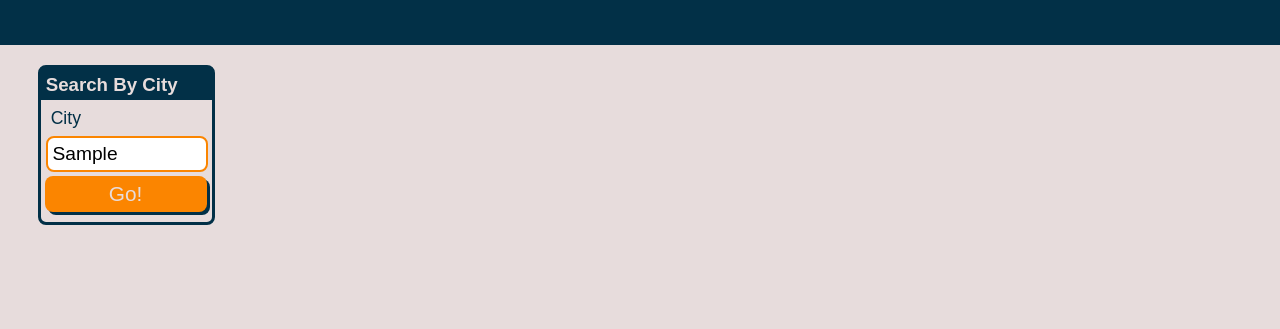
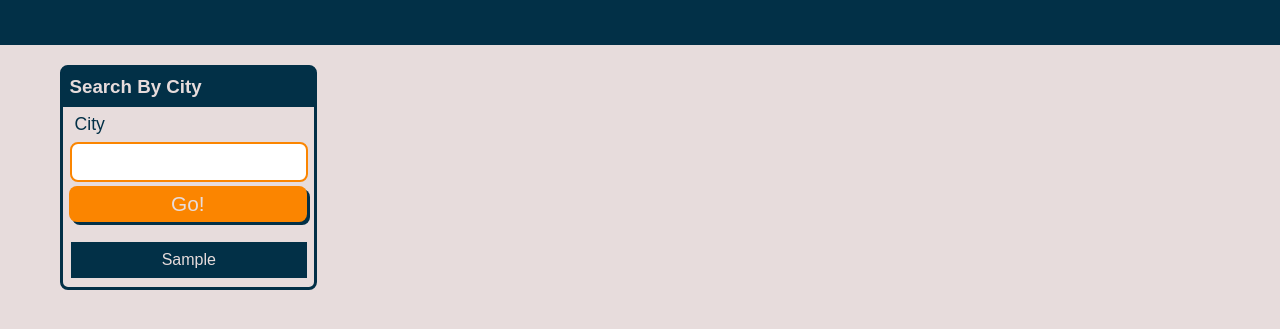
Before and after one commit to CaseyDeriso/Weather-Dashboard, a plain HTML site: page index.html in a window 1280 px wide. Both pictures are taken after typing "Sample" into the empty fields and a click on the button "Go!". Shown: the part 149-478 px from the top of the page. Drawn offline with Linux system fonts and the light colour scheme; no server answers.

Commit message:
added search history items and auto-loaded last searched city

```diff
--- a/Assets/CSS/style.css
+++ b/Assets/CSS/style.css
@@ -162,11 +162,20 @@
     color: var(--primary);
     background-color: var(--dark);
     padding: 2.5%;
-    border-radius: calc(.18rem - 1px) calc(.18rem - 1px) 0 0;
+    border-radius:  var(--border-radius) var(--border-radius) 0 0;
+    box-shadow: 0 0 .5px 3px var(--dark);
   }
 
   .card-body {
     padding: 2.5%;
+  }
+
+  .card-link {
+    color: var(--primary);
+    background-color: var(--dark);
+    padding: 2.5%;
+    margin-bottom: 2px;
+    border: 1.5px solid var(--primary);
   }
 
   /* FORM */
@@ -202,6 +211,14 @@
   /* FONT UTILS */
   .text-uppercase {
     text-transform: uppercase;
+  }
+
+  .text-align-left {
+    text-align: left;
+  }
+
+  .text-align-center {
+    text-align: center;
   }
 
 
--- a/Assets/JS/Script.js
+++ b/Assets/JS/Script.js
@@ -1,14 +1,37 @@
 // get reference Dom elements
+const searchHistEl = document.getElementById("search-history")
 const cityFormEl = document.getElementById("city-form");
 const cityInputEl = document.getElementById("city");
 const currentWeatherEl = document.getElementById("current-weather");
 const apiKey = "5f561ad30edf570bba6252977997c67c";
 
+// create the past 5 searches array
+let wdSearchHist = [];
+
+
+
 const formSumbitHandler = function (event) {
   event.preventDefault();
+  // get the search parameter
   let city = cityInputEl.value.trim();
+  // clear the contianer
+  cityInputEl.value = ''
+  // check if text was typed before button was pressed
   if (city) {
+    // check if the parameter has NOT ben searched before
+    if (wdSearchHist.indexOf(city) == -1) {
+      // add new parameter to history
+      wdSearchHist.unshift(city);
+      // remove the last search on the list, keeping list length at 5
+      if (wdSearchHist.length > 5) {
+        wdSearchHist.pop();
+      }
+      // save array in local storage
+      localStorage["wdSearchHist"] = JSON.stringify(wdSearchHist);
+    }
     getCurrentWeather(city);
+    getFiveDay(city);
+    displaySearchHist(wdSearchHist)
   } else {
     alert("Please enter a city name");
   }
@@ -18,9 +41,18 @@ const formSumbitHandler = function (event) {
 const getCurrentWeather = function (city) {
   let apiUrl = `https://api.openweathermap.org/data/2.5/weather?q=${city}&appid=${apiKey}`;
   fetch(apiUrl)
-    .then((res) => res.json())
+    .then((res) => {
+      if (res.ok) {
+        return res.json()
+      } else {
+        wdSearchHist.shift();
+        localStorage["wdSearchHist"] = JSON.stringify(wdSearchHist);
+        displaySearchHist(wdSearchHist);
+        throw res
+      }
+    })
     // call createcurrent weather function with fetched weather object
-    .then((res) => createCurrentWeather(res));
+    .then((res) => displayCurrentWeather(res))
 };
 
 // fetch the UV index data
@@ -30,10 +62,19 @@ const getUvIndex = function (obj) {
   let UvUrl = `http://api.openweathermap.org/data/2.5/uvi?lat=${coord.lat}&lon=${coord.lon}&appid=${apiKey}`;
   fetch(UvUrl)
     .then((res) => res.json())
-    .then((res) => displayUvBackground(res));
+    .then((res) => displayUvBackground(res))
 };
 
-const createCurrentWeather = function (obj) {
+// fetch the 5 day forecast
+const getFiveDay = function (city) {
+  let fiveDayUrl = `https://api.openweathermap.org/data/2.5/forecast?q=${city}&appid=${apiKey}`;
+  fetch(fiveDayUrl)
+    .then((res) => res.json())
+    .then((res) => displayFiveDay(res));
+};
+
+
+const displayCurrentWeather = function (obj) {
   // clear current weather el content
   currentWeatherEl.innerHTML = "";
   // create element to dislay current weather
@@ -57,7 +98,7 @@ const createCurrentWeather = function (obj) {
 
   // create row to display current temperature
   let temperatureEl = document.createElement("div");
-  temperatureEl.setAttribute("class", "col-12");
+  temperatureEl.classList = "flex-row text-align-left";
   // get the current temp and convert K to F
   let currentTempF = Math.floor((obj.main.temp * 9) / 5 - 459.67);
   // create h1 element to display temp
@@ -69,7 +110,7 @@ const createCurrentWeather = function (obj) {
 
   // create a row to display current humidity
   let humidityEl = document.createElement("div");
-  humidityEl.setAttribute("class", "col-12");
+  humidityEl.classList = "flex-row text-align-left";
   // create h1 element to display humidity
   let currentHumidityEl = document.createElement("h2");
   currentHumidityEl.textContent = `Humidity = ${obj.main.humidity}%`;
@@ -77,7 +118,7 @@ const createCurrentWeather = function (obj) {
 
   // create a row to display the wind speed
   let windEl = document.createElement("div");
-  windEl.setAttribute("class", "col-12");
+  windEl.classList = "flex-row text-align-left";
   // create h2 element to display wind speed
   let WindSpeedEl = document.createElement("h2");
   // set text content to wind speed, rounded down to nearest tenth
@@ -87,7 +128,7 @@ const createCurrentWeather = function (obj) {
 
   // create a row to display UV index
   let UvEl = document.createElement("div");
-  UvEl.setAttribute("class", "col-12");
+  UvEl.classList = "flex-row text-align-left";
   UvEl.setAttribute("id", "uv-index");
 
   // append each weather element to the current weather element
@@ -102,7 +143,7 @@ const createCurrentWeather = function (obj) {
 
 const displayUvBackground = function (obj) {
   let UvRowEl = document.createElement("div");
-  UvRowEl.setAttribute("class", "flex-row");
+  UvRowEl.classList = "flex-row text-align-left";
   let uvTextEl = document.createElement("h2");
   uvTextEl.textContent = "UV Index = ";
   let uvIndexEl = document.createElement("div");
@@ -121,4 +162,34 @@ const displayUvBackground = function (obj) {
   currentUvIndexEl.appendChild(UvRowEl);
 };
 
+const displayFiveDay = function (obj) {
+  console.log(obj);
+};
+
+
+// create function to display search history
+const displaySearchHist = function(arr) {
+
+  // clear the search history box
+  searchHistEl.innerHTML = "";
+  for (let i = 0; i<arr.length; i++) {
+    // create a card link el
+    let cardLinkEl = document.createElement("a")
+    cardLinkEl.classList = "card-link"
+    cardLinkEl.textContent = arr[i];
+    searchHistEl.appendChild(cardLinkEl);
+  }
+}
+
+// retrieve weather dashboard search history from local storage and initialize app
+window.addEventListener('load', () => {
+if (localStorage["wdSearchHist"]) {
+  wdSearchHist = JSON.parse(localStorage["wdSearchHist"]);
+    // load the page with the last searched term
+    getCurrentWeather(wdSearchHist[0]);
+    getFiveDay(wdSearchHist[0]);
+    displaySearchHist(wdSearchHist);
+}
+})
+
 cityFormEl.addEventListener("submit", formSumbitHandler);
--- a/index.html
+++ b/index.html
@@ -14,8 +14,8 @@
         weather dashboard
       </p>
     </header>
-    <main class="flex-row justify-space-between">
-      <div class="flex-column col-7 col-sm-5 col-md-2">
+    <main class="flex-row justify-space-around">
+      <div class="flex-column align-center col-7 col-sm-5 col-md-3">
         <div class="card">
           <h3 class="card-header">Search By City</h3>
           <form class="card-body" id="city-form">
@@ -29,11 +29,14 @@
             />
             <button type="submit" class="btn">Go!</button>
           </form>
+          <div class="card-body flex-column align-stretch text-align-center" id="search-history"></div>
         </div>
       </div>
-      <div class="flex-column col-12 col-md-10">
-        <div class="flex-row" id="current-weather"></div>
-        <div class="flex-row" id="five-day"></div>
+      <div class="flex-column col-12 col-md-9">
+        <div class="flex-row justify-space-around">
+          <div class="flex-column align-flex-start" id="current-weather"></div>
+        </div>
+        <div class="flex-row justify-space-between" id="five-day"></div>
       </div>
     </main>
     <script src="./Assets/JS/Script.js"></script>
```
